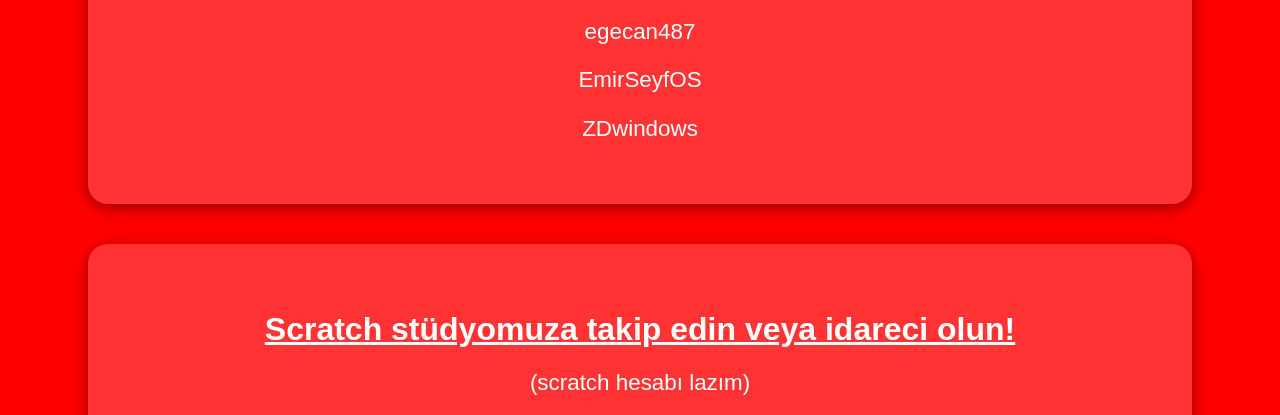
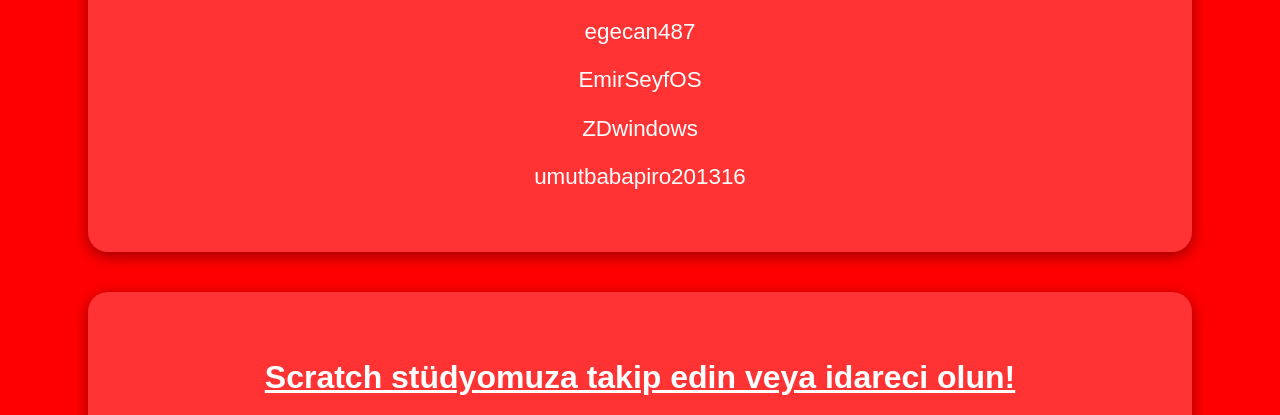
Before and after one commit to lattesiber/lattesiber-gurubu-, a plain HTML site: page index.html in a window 1280 px wide. Shown: the part 615-1030 px from the top of the page. Drawn offline with Linux system fonts and the light colour scheme.

Commit message:
Update index.html

```diff
--- a/index.html
+++ b/index.html
@@ -110,6 +110,7 @@
     <p>egecan487</p>
     <p>EmirSeyfOS</p>
     <p>ZDwindows</p>
+    <p>umutbabapiro201316</p>
   </div>
 
   <div class="buyuk-kutu">
```
